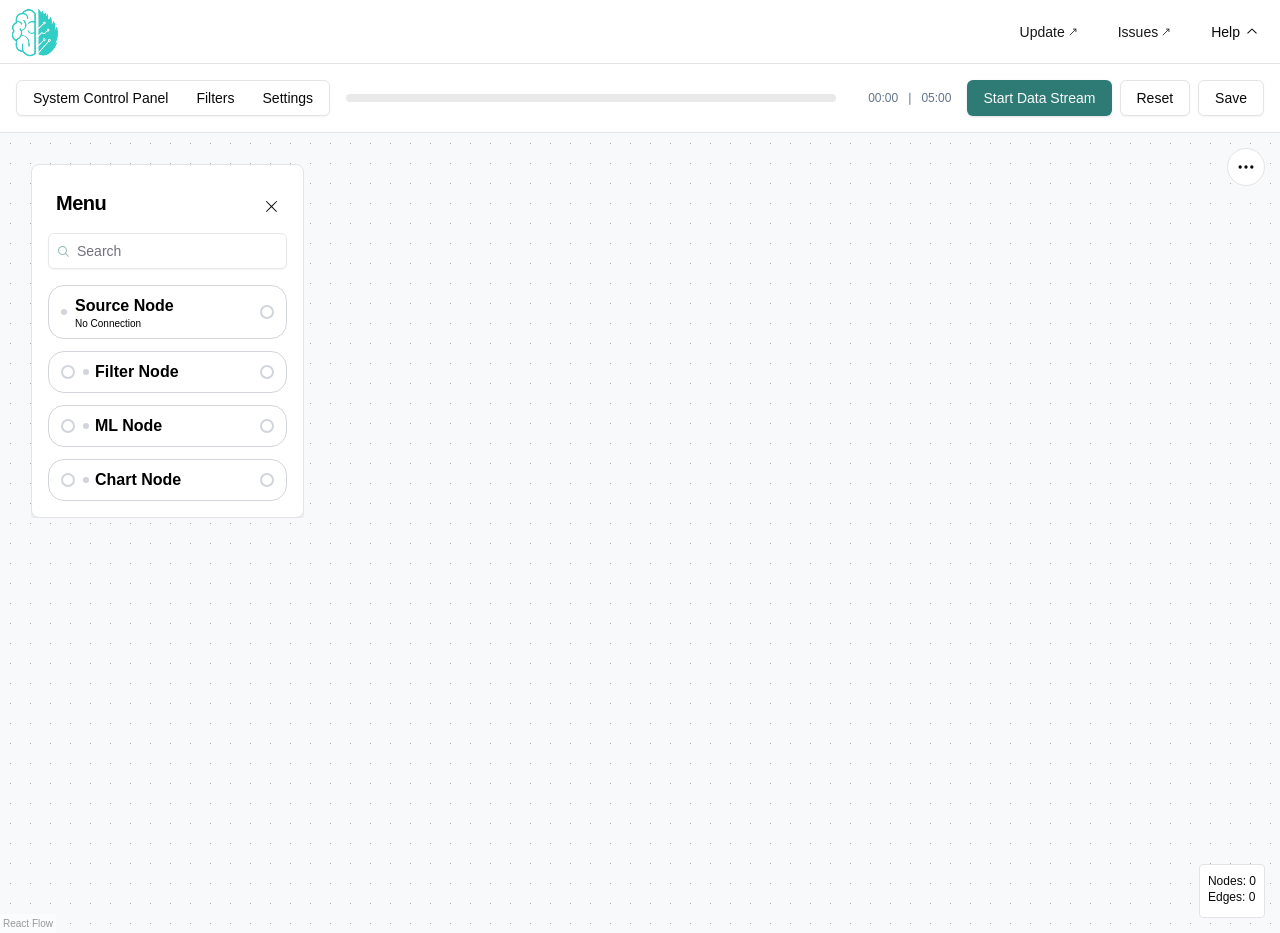
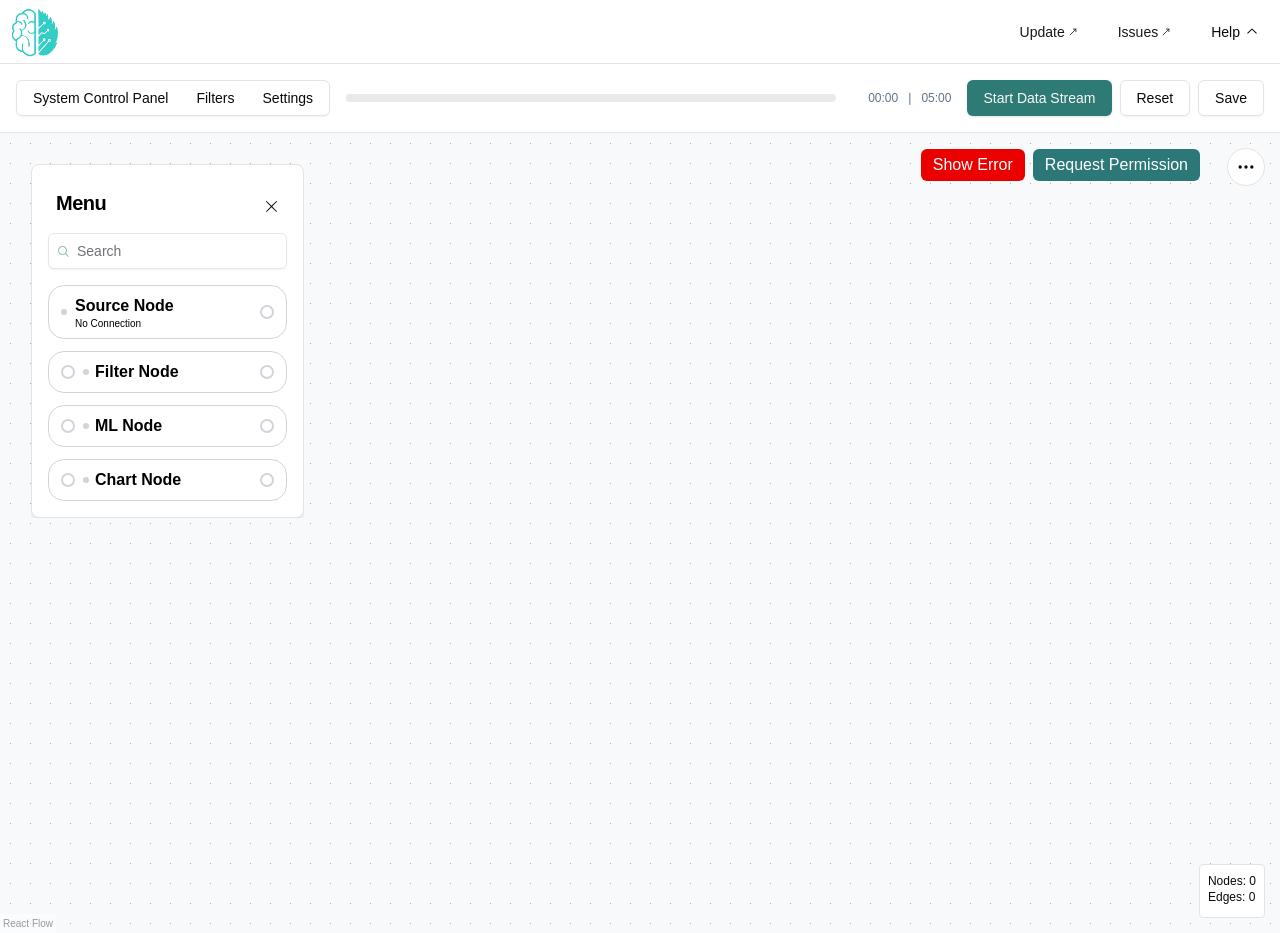
Before and after one commit to UBCMint/fullstack-moss-app, a Next.js app in the folder frontend/: page /home in a window 1280 px wide. Built offline with nearby package versions, Linux system fonts and the light colour scheme; a web font is replaced by a local one.

Commit message:
add test buttons for pop-up notifs

```diff
--- a/frontend/app/home/page.tsx
+++ b/frontend/app/home/page.tsx
@@ -4,7 +4,15 @@ import { GlobalProvider } from '@/context/GlobalContext';
 import AppHeader from '@/components/ui-header/app-header';
 import SettingsBar from '@/components/ui-header/settings-bar';
 
+import { ErrorDialog, PermissionDialog } from '@/components/ui/custom-dialog';
+import { useState } from 'react';
+
 export default function Home() {
+
+    // REMOVE LATER: consts for testing pop-up notifications
+    const [showErrorDialog, setShowErrorDialog] = useState(false);
+    const [showPermissionDialog, setShowPermissionDialog] = useState(false);
+
     return (
         <GlobalProvider>
             <div className="h-screen flex flex-col">
@@ -15,9 +23,45 @@ export default function Home() {
                 </div>
 
                 {/* Bottom section for workspace and sidebar */}
-                <div className="flex-1 flex">
+                <div className="flex-1 flex relative">
                     <ReactFlowView />
+
+                    {/* REMOVE LATER: Test pop-up buttons for notifications (positioned top-right corner) */}
+                    <div className="absolute top-4 right-20 flex gap-2">
+                        <button
+                            onClick={() => setShowErrorDialog(true)}
+                            className="bg-[#EB0000] text-white px-3 py-1 rounded-md"
+                        >
+                            Show Error
+                        </button>
+                        <button
+                            onClick={() => setShowPermissionDialog(true)}
+                            className="bg-[#2C7778] text-white px-3 py-1 rounded-md"
+                        >
+                            Request Permission
+                        </button>
+                    </div>
                 </div>
+
+                {/* REMOVE LATER: Test Dialogs for pop-up notifications*/}
+                <ErrorDialog
+                    open={showErrorDialog}
+                    onOpenChange={setShowErrorDialog}
+                    title="Save Failed: Memory Limit Exceeded"
+                    description="This action has been terminated because it exceeds the configured maximum memory limit."
+                />
+
+                <PermissionDialog
+                    open={showPermissionDialog}
+                    onOpenChange={setShowPermissionDialog}
+                    title="[Thing] Permissions"
+                    description="We need access to ................."
+                    onAllow={() => {
+                        console.log('Permission granted');
+                        setShowPermissionDialog(false);
+                    }}
+                />
+
             </div>
         </GlobalProvider>
     );
```
